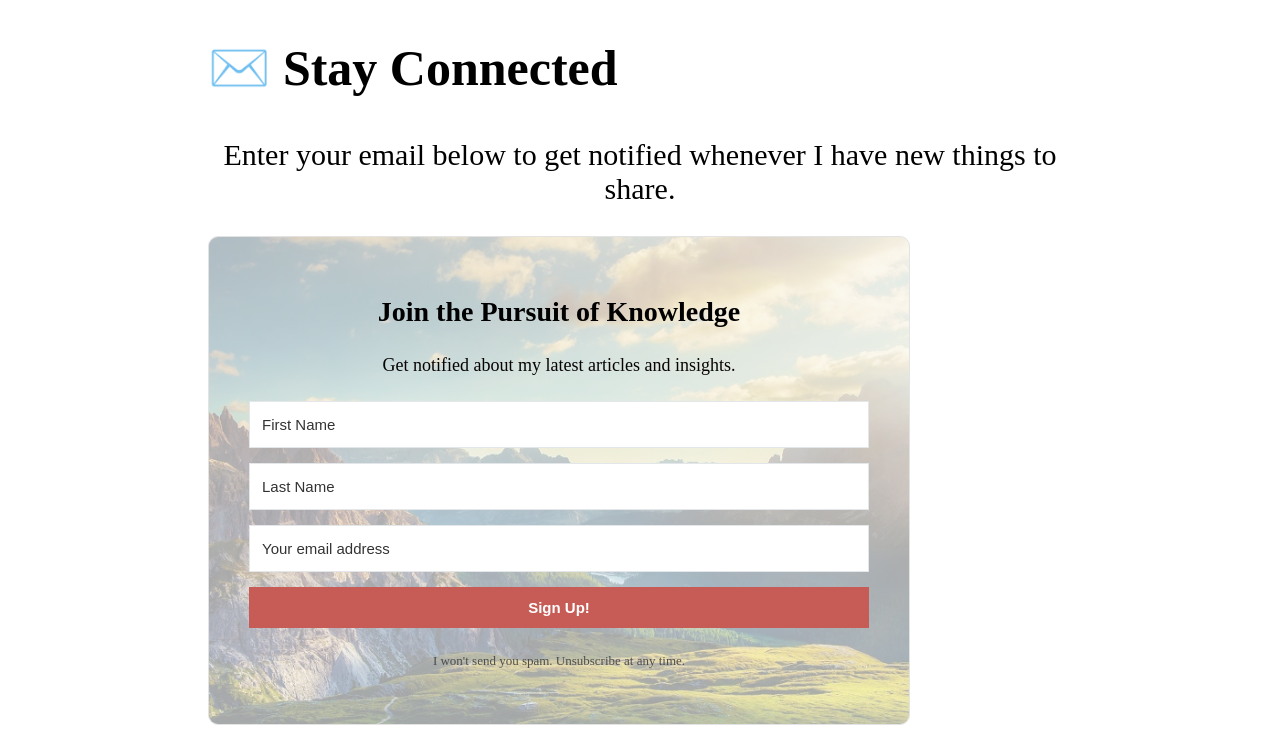
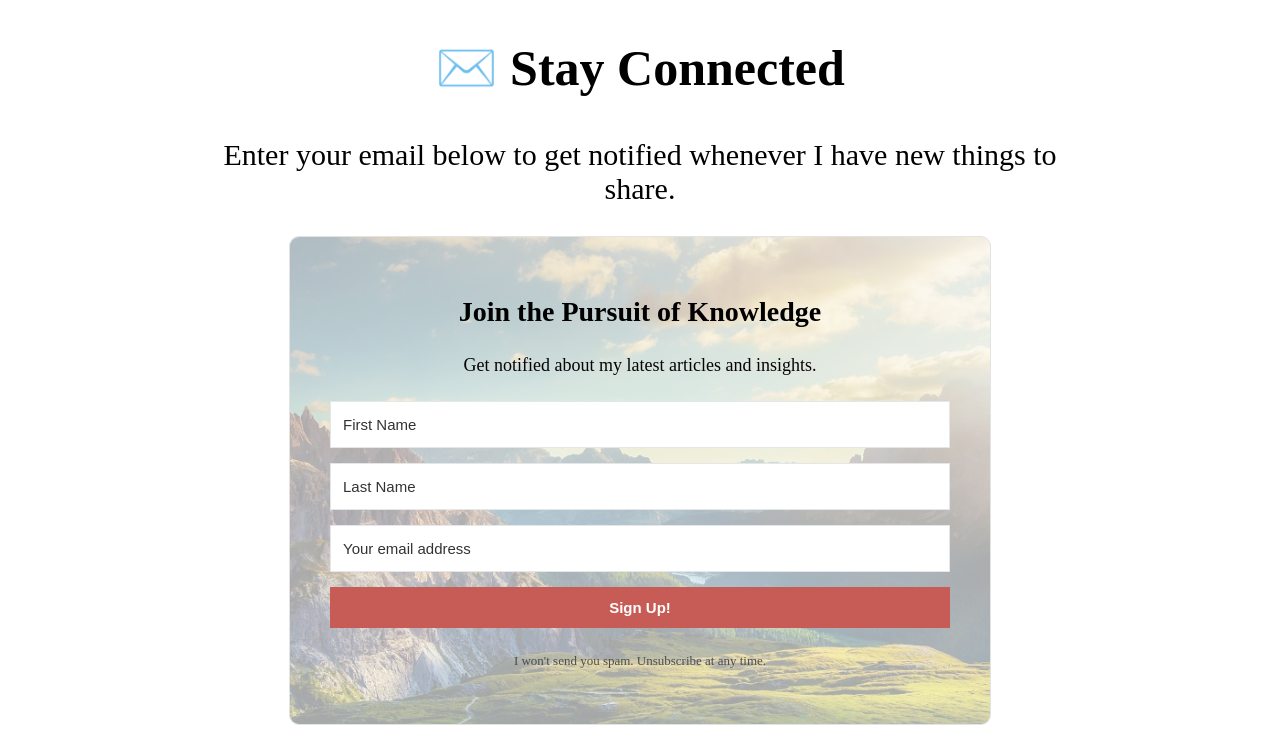
Before and after one commit to phillipleblanc/blog, a Gatsby site: page /newsletter in a window 1280 px wide. Shown: the part 279-1012 px from the top of the page. Built offline with nearby package versions, Linux system fonts and the light colour scheme; Gatsby itself is replaced by a stand-in of ours.

Commit message:
Styling newsletter and article h2

```diff
--- a/src/components/Newsletter.js
+++ b/src/components/Newsletter.js
@@ -5,7 +5,7 @@ import "./Newsletter.css"
 const Newsletter = () => {
   return (
     <>
-      <div id="newsletter">
+      <div id="newsletter" style={{ justifyContent: "center", display: "flex"}}>
           <Helmet>
             <script src="https://f.convertkit.com/ckjs/ck.5.js"></script>
           </Helmet>
--- a/src/pages/index.css
+++ b/src/pages/index.css
@@ -45,6 +45,7 @@ h1 {
 
 h2 {
     font-size: 50px;
+    text-align: center;
 }
 @media screen and (max-width: 1200px) {
     h2 {
```
